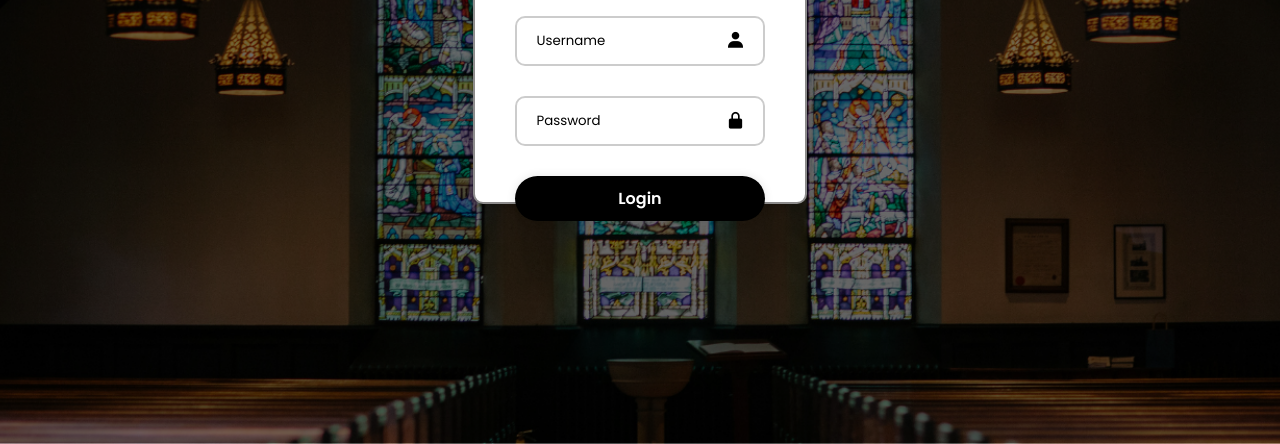
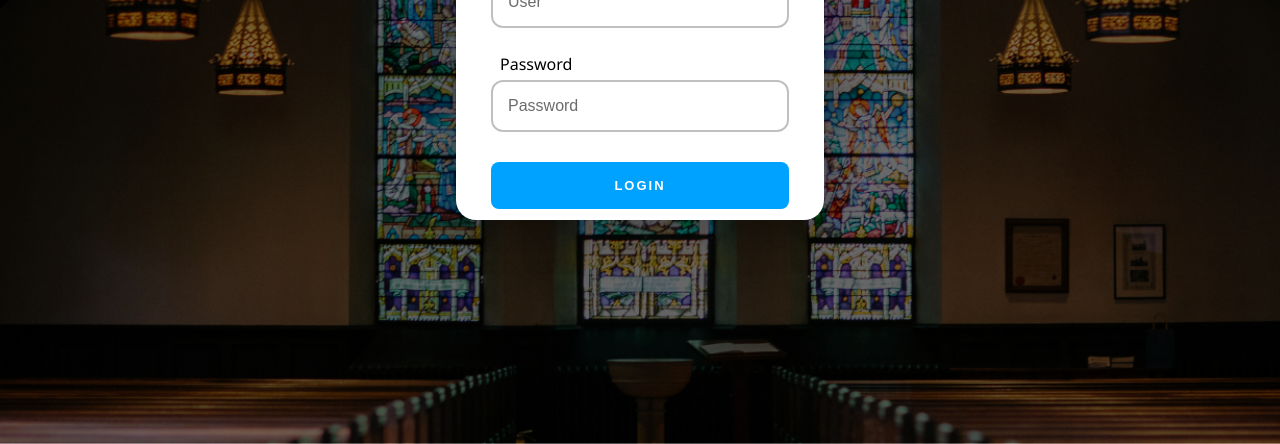
Before and after one commit to EstevesOtavio/ChurchScreens, a plain HTML site: page index.html in a window 1280 px wide. Shown: the part 356-800 px from the top of the page. Drawn offline with nearby package versions, Linux system fonts and the light colour scheme.

Commit message:
Updating Archives

```diff
--- a/index.html
+++ b/index.html
@@ -3,28 +3,23 @@
 <head>
     <meta charset="UTF-8">
     <meta name="viewport" content="width=device-width, initial-scale=1.0">
+    <link rel="stylesheet" href="style.css">
     <title>Login</title>
-    <link rel="stylesheet" href="style.css">
-    <link rel="icon" href="Resources/bxs-church.svg" type="image/svg">
-    <link href='https://unpkg.com/boxicons@2.1.4/css/boxicons.min.css' rel='stylesheet'>
 </head>
 <body>
-
-<div class="wrapper">
-    <form action="">
-        <h1>Login</h1>
-        <div class="input-box">
-            <input type="text" placeholder="Username" required>
-            <i class='bx bxs-user'></i>
+    <div class="login">
+        <div class="card-login">
+            <h1>Login</h1>
+            <div class="textfield">
+                <label for="user">User</label>
+                <input type="text" name="user" placeholder="User">
+            </div>
+            <div class="textfield password">
+                <label for="password">Password</label>
+                <input type="password" name="password" placeholder="Password">
+            </div>
+            <button class="btn-login">Login</button>
         </div>
-        <div class="input-box">
-            <input type="password" placeholder="Password" required>
-            <i class='bx bxs-lock-alt'></i>
-        </div>
-
-        <button type="submit" class="btn">Login</button>
-    </form>
-</div>
-
+    </div>
 </body>
 </html>
--- a/style.css
+++ b/style.css
@@ -1,80 +1,131 @@
-@import url("https://fonts.googleapis.com/css2?family=Poppins:wght@300;400;500;600;700;800;900&display=swap");
+@import url('https://fonts.googleapis.com/css2?family=Noto+Sans:wght@400;700&display=swap');
 
-* {
+body {
     margin: 0;
-    padding: 0;
-    box-sizing: border-box;
-    font-family: "Poppins", sans-serif;
+    font-family: 'Noto Sans', sans-serif;
 }
 
-body {
+body * {
+    box-sizing: border-box;
+}
+
+.login {
+    width: 100vw;
+    height: 100vh;
     display: flex;
     justify-content: center;
     align-items: center;
-    min-height: 100vh;
     background: url(Resources/image.png) no-repeat;
     background-size: cover;
     background-position: center;
 }
 
-.wrapper {
-    width: 41.87vh;
-    height: 39.88vh;
-    background: rgb(255, 255, 255);
-    border: 2px solid rgba(26, 25, 25, 0.5);
-    box-shadow: 0 0 10px rgba(0, 0, 0, .2);
-    color: rgb(0, 0, 0);
-    border-radius: 10px;
-    padding: 40px;
+.card-login {
+    width: 46vh;
+    height: 44vh;
+    display: flex;
+    justify-content: center;
+    align-items: center;
+    flex-direction: column;
+    padding: 0px 35px;
+    background: #ffffff;
+    border-radius: 20px;
+    box-shadow: 0 10px 40px #00000056;
 }
 
-.wrapper h1 {
-    font-size: 40px;
-    text-align: center;
-    margin-bottom: 18px;
+.card-login>h1 {
+    color: #000000;
+    font-size: 34px;
+    font-weight: 800;
+    margin: 0;
+    margin-bottom: 3.55vh;
+    margin-top: 20px;
 }
 
-.wrapper .input-box {
-    position: relative;
+.textfield {
     width: 100%;
-    height: 50px;
-    margin: 30px 0;
+    display: flex;
+    flex-direction: column;
+    align-items: flex-start;
+    justify-content: center;
+    margin: 0;
 }
 
-.input-box input {
-    width: 100%;
-    height: 100%;
-    background: transparent;
-    border: none;
-    outline: none;
-    border: 2px solid rgba(0, 0, 0, .2);
-    border-radius: 10px;
-    color: #000000;
-    padding: 20px 45px 20px 20px;
+.password {
+    margin-top: 25px;
 }
 
-.input-box input::placeholder {
+.textfield>input {
+    width: 100%;
+    border: 2px solid rgba(0, 0, 0, 0.247);
+    border-radius: 12px;
+    padding: 15px;
+    background: #ffffff;
     color: #000000;
+    font-size: 12pt;
+    outline: none;
+    box-sizing: border-box;
 }
 
-.input-box i {
-    position: absolute;
-    right: 20px;
-    top: 20%;
-    transform: translateY(20%);
-    font-size: 20px;
+.textfield>label {
+    color: #000000;
+    margin-bottom: 5px;
+    margin-left: 9px;
 }
 
-.wrapper .btn {
+.textfield>input::placeholder {
+    color: #00000094;
+}
+
+.btn-login {
     width: 100%;
-    height: 45px;
-    background: #000000;
+    padding: 16px 0px;
+    margin: 25px;
+    margin-top: 30px;
     border: none;
+    border-radius: 8px;
     outline: none;
-    border-radius: 40px;
-    box-shadow: 0 0 10px rgba(0, 0, 0, .1);
+    text-transform: uppercase;
+    font-size: 13px;
+    font-weight: 800;
+    letter-spacing: 2px;
+    color: #ffffff;
+    background: #00a2ff;
     cursor: pointer;
-    font-size: 16px;
-    color: #ffffff;
-    font-weight: 600;
 }
+
+@media screen and (max-width: 430px) {
+    .card-login {
+        height: 48vh;
+        width: 90vw;
+    }
+}
+
+@media (max-height: 740px) {
+    .card-login {
+        height: 54vh;
+    }
+}
+
+@media (max-width: 1024px) and (max-height: 600px) {
+    .card-login {
+        height: 60vh;
+    }
+}
+
+/* @media only screen and (max-width: 950px) {
+    .card-login {
+        width: 85%;
+    }
+}
+
+@media only screen and (max-width: 600px) {
+    .login {
+        width: 100%;
+        height: 100vh;
+    }
+
+    .card-login {
+        width: 90%;
+    }
+} */
--- a/style2.css
+++ /dev/null
@@ -1,131 +0,0 @@
-@import url('https://fonts.googleapis.com/css2?family=Noto+Sans:wght@400;700&display=swap');
-
-body {
-    margin: 0;
-    font-family: 'Noto Sans', sans-serif;
-}
-
-body * {
-    box-sizing: border-box;
-}
-
-.login {
-    width: 100vw;
-    height: 100vh;
-    display: flex;
-    justify-content: center;
-    align-items: center;
-    background: url(Resources/image.png) no-repeat;
-    background-size: cover;
-    background-position: center;
-}
-
-.card-login {
-    width: 46vh;
-    height: 44vh;
-    display: flex;
-    justify-content: center;
-    align-items: center;
-    flex-direction: column;
-    padding: 0px 35px;
-    background: #ffffff;
-    border-radius: 20px;
-    box-shadow: 0 10px 40px #00000056;
-}
-
-.card-login>h1 {
-    color: #000000;
-    font-size: 34px;
-    font-weight: 800;
-    margin: 0;
-    margin-bottom: 3.55vh;
-    margin-top: 20px;
-}
-
-.textfield {
-    width: 100%;
-    display: flex;
-    flex-direction: column;
-    align-items: flex-start;
-    justify-content: center;
-    margin: 0;
-}
-
-.password {
-    margin-top: 25px;
-}
-
-.textfield>input {
-    width: 100%;
-    border: 2px solid rgba(0, 0, 0, 0.247);
-    border-radius: 12px;
-    padding: 15px;
-    background: #ffffff;
-    color: #000000;
-    font-size: 12pt;
-    outline: none;
-    box-sizing: border-box;
-}
-
-.textfield>label {
-    color: #000000;
-    margin-bottom: 5px;
-    margin-left: 9px;
-}
-
-.textfield>input::placeholder {
-    color: #00000094;
-}
-
-.btn-login {
-    width: 100%;
-    padding: 16px 0px;
-    margin: 25px;
-    margin-top: 30px;
-    border: none;
-    border-radius: 8px;
-    outline: none;
-    text-transform: uppercase;
-    font-size: 13px;
-    font-weight: 800;
-    letter-spacing: 2px;
-    color: #ffffff;
-    background: #00a2ff;
-    cursor: pointer;
-}
-
-@media screen and (max-width: 430px) {
-    .card-login {
-        height: 48vh;
-        width: 90vw;
-    }
-}
-
-@media (max-height: 740px) {
-    .card-login {
-        height: 54vh;
-    }
-}
-
-@media (max-width: 1024px) and (max-height: 600px) {
-    .card-login {
-        height: 60vh;
-    }
-}
-
-/* @media only screen and (max-width: 950px) {
-    .card-login {
-        width: 85%;
-    }
-}
-
-@media only screen and (max-width: 600px) {
-    .login {
-        width: 100%;
-        height: 100vh;
-    }
-
-    .card-login {
-        width: 90%;
-    }
-} */
```
Also changed, not shown: index2.html (deleted, +0 -25 lines).
